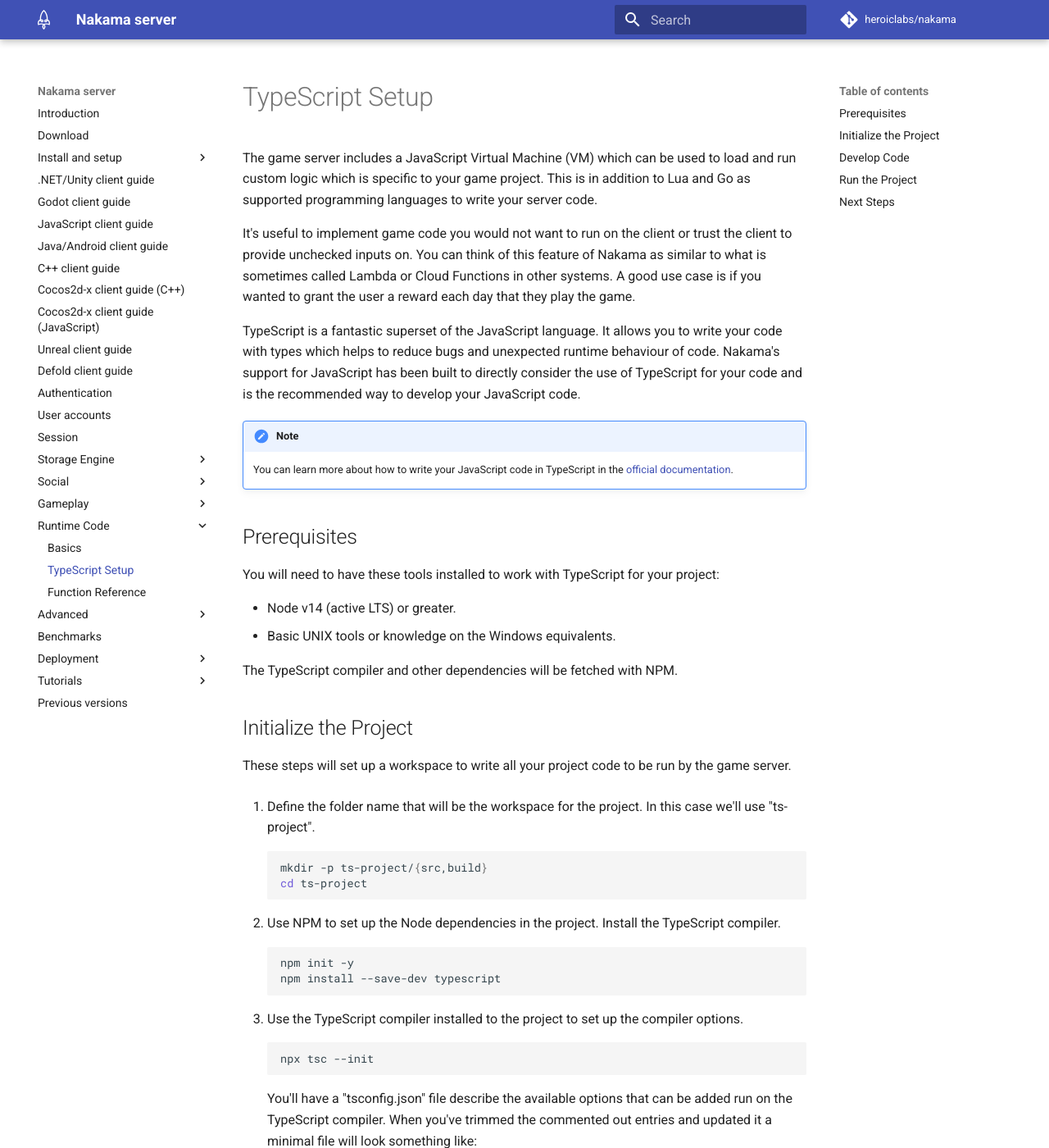
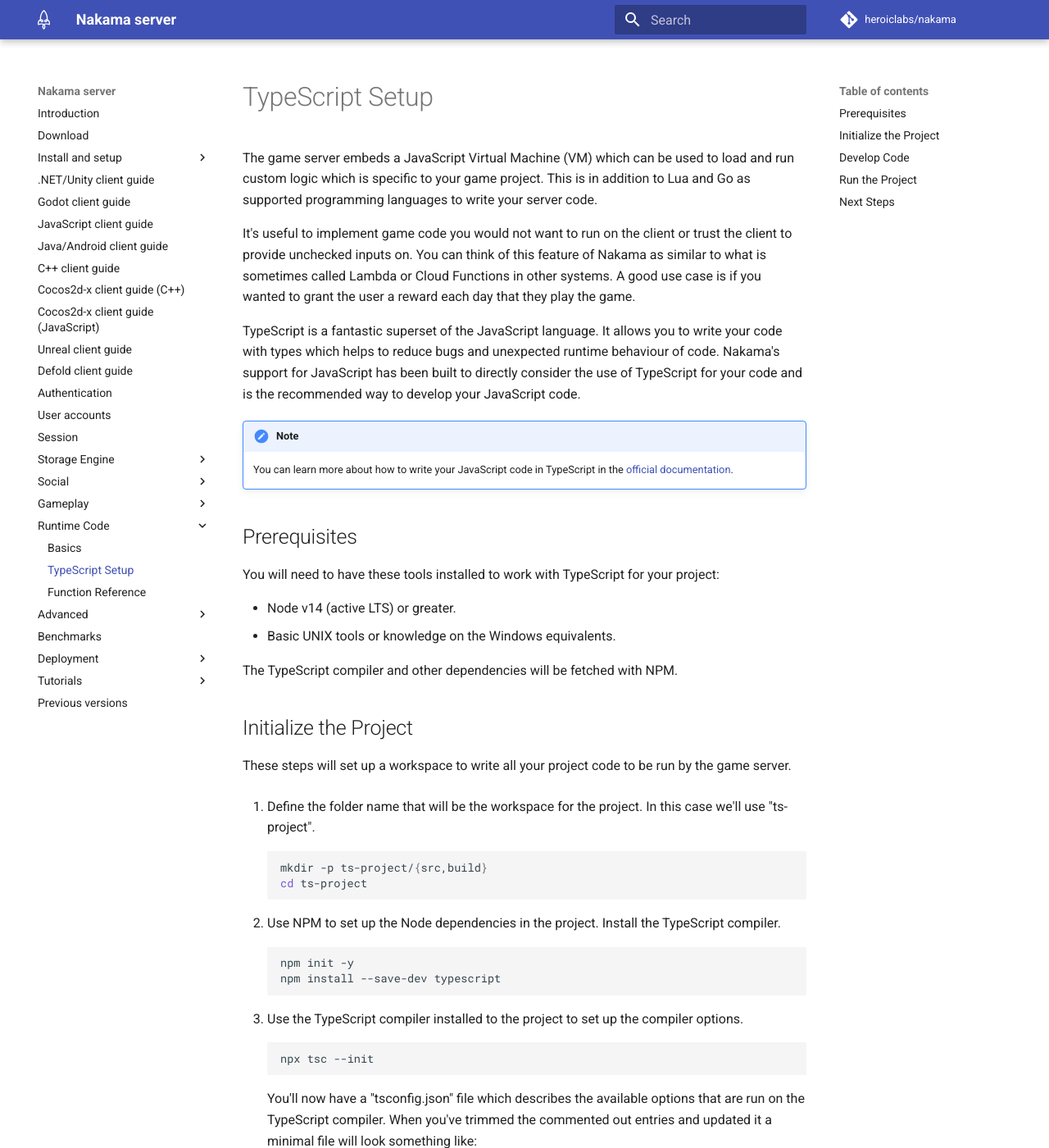
Before and after one commit to heroiclabs/nakama-docs, an MkDocs documentation site: the page built from docs/runtime-code-typescript-setup.md, in a window 1280 px wide and 1400 px high. Shown: the whole window at 82% size. Built offline with MkDocs 1.6.1 and Material for MkDocs 9.7.7, drawn with Linux system fonts in a browser that asks for light colours; comment, search, counter and statistics services are not loaded; some of the changed text lies outside the part shown.

Commit message:
Fix typos.

````diff
--- a/docs/runtime-code-typescript-setup.md
+++ b/docs/runtime-code-typescript-setup.md
@@ -1,6 +1,6 @@
 # TypeScript Setup
 
-The game server includes a JavaScript Virtual Machine (VM) which can be used to load and run custom logic which is specific to your game project. This is in addition to Lua and Go as supported programming languages to write your server code.
+The game server embeds a JavaScript Virtual Machine (VM) which can be used to load and run custom logic which is specific to your game project. This is in addition to Lua and Go as supported programming languages to write your server code.
 
 It's useful to implement game code you would not want to run on the client or trust the client to provide unchecked inputs on. You can think of this feature of Nakama as similar to what is sometimes called Lambda or Cloud Functions in other systems. A good use case is if you wanted to grant the user a reward each day that they play the game.
 
@@ -42,7 +42,7 @@
     npx tsc --init
     ```
 
-    You'll have a "tsconfig.json" file describe the available options that can be added run on the TypeScript compiler. When you've trimmed the commented out entries and updated it a minimal file will look something like:
+    You'll now have a "tsconfig.json" file which describes the available options that are run on the TypeScript compiler. When you've trimmed the commented out entries and updated it a minimal file will look something like:
 
     ``` json
     {
@@ -129,7 +129,7 @@
 You can use Docker with a [compose file](install-docker-quickstart.md) for local development or [install the binary](install-binary.md) for the game server. You will also need to install the database if you run without Docker. Have a look at the installation section which cover these steps. When this is complete you can run the game server and have it load your code:
 
 ``` shell
-nakama --logger.level DEBUG --runtime.js.entrypoint "build/index.js"
+nakama --logger.level DEBUG --runtime.js_entrypoint "build/index.js"
 ```
 
 The server logs will show this output or similar which shows that the code we wrote above was loaded and executed at startup.
````
